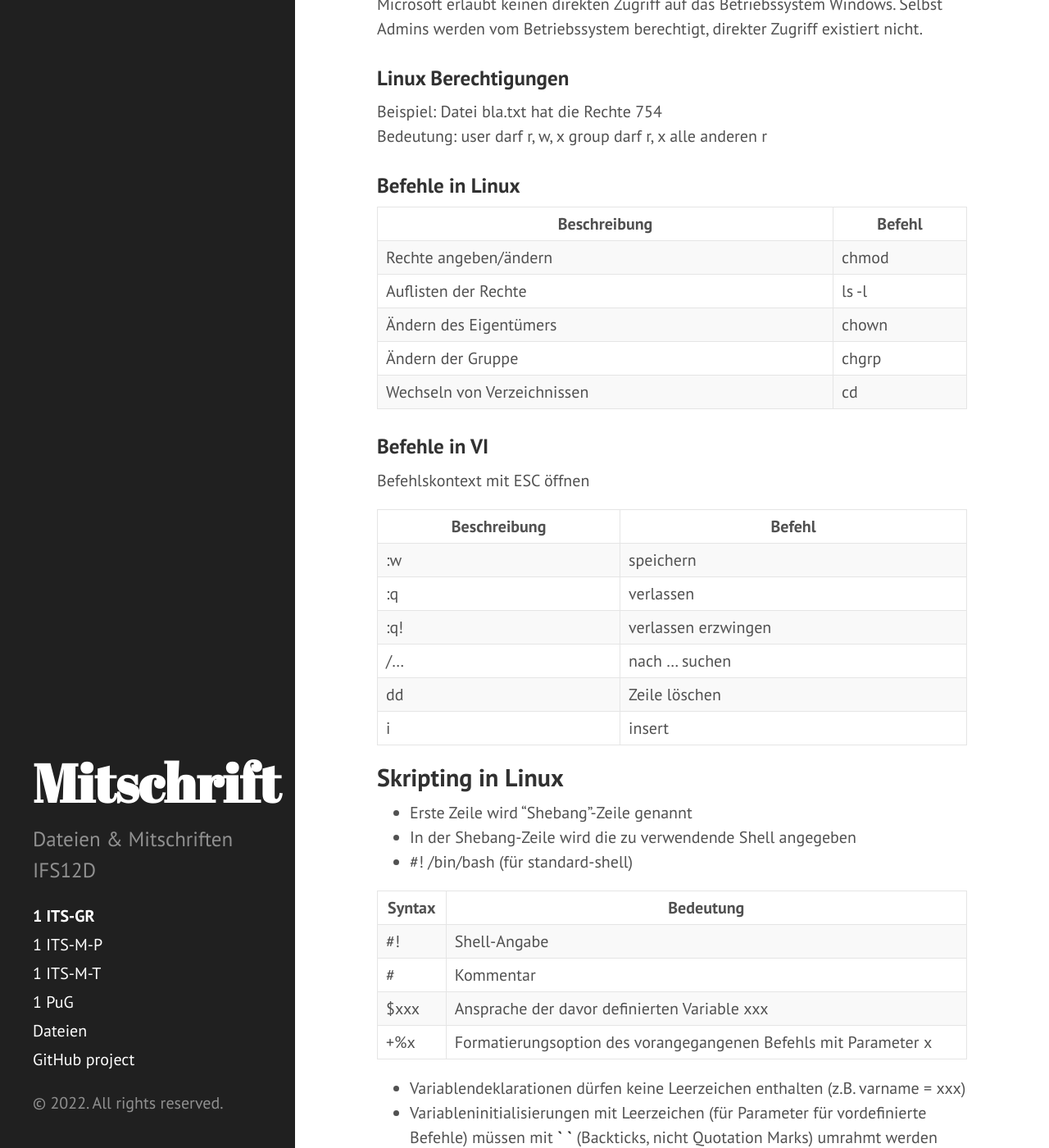
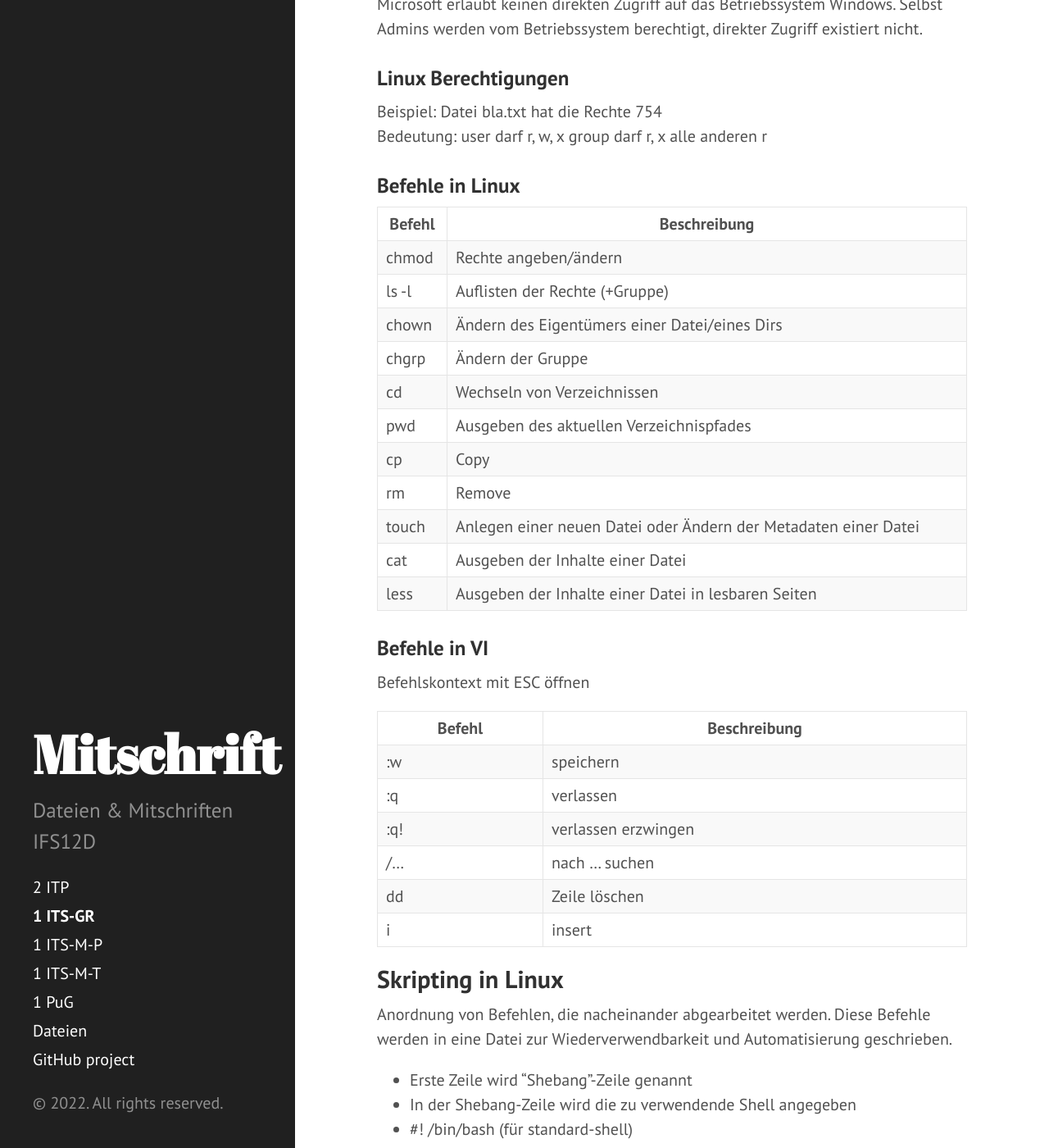
Before and after one commit to Semoxea/semoxea.github.io, a Jekyll site: the page built from data/entries/ITS-GR/ITSGR-Block1.md, in a window 1280 px wide and 1400 px high, scrolled down 591 px. Shown: the whole window at 82% size. Built offline with Jekyll 4.4.1, drawn with Linux system fonts in a browser that asks for light colours; Markdown is read by kramdown in place of the engine named in the settings.

Commit message:
Mo Morgen

```diff
--- /dev/null
+++ b/data/entries/ITP/ITP-Block2.md
@@ -0,0 +1,4 @@
+---
+layout: page
+title: 2 ITP
+---
--- a/data/entries/ITS-GR/ITSGR-Block1.md
+++ b/data/entries/ITS-GR/ITSGR-Block1.md
@@ -20,19 +20,25 @@ Bedeutung:  user darf r, w, x
 
 ### Befehle in Linux
 
-|Beschreibung|Befehl|
+|Befehl|Beschreibung|
 |--|--|
-|Rechte angeben/ändern|chmod|
-|Auflisten der Rechte|ls -l|
-|Ändern des Eigentümers|chown|
-|Ändern der Gruppe|chgrp|
-|Wechseln von Verzeichnissen|cd|
+|chmod|Rechte angeben/ändern|
+|ls -l|Auflisten der Rechte (+Gruppe)|
+|chown|Ändern des Eigentümers einer Datei/eines Dirs|
+|chgrp|Ändern der Gruppe|
+|cd|Wechseln von Verzeichnissen|
+|pwd|Ausgeben des aktuellen Verzeichnispfades|
+|cp|Copy|
+|rm|Remove|
+|touch|Anlegen einer neuen Datei oder Ändern der Metadaten einer Datei|
+|cat|Ausgeben der Inhalte einer Datei|
+|less|Ausgeben der Inhalte einer Datei in lesbaren Seiten|
 
 ### Befehle in VI
 
 Befehlskontext mit ESC öffnen
 
-|Beschreibung|Befehl|
+|Befehl|Beschreibung|
 |--|--|
 |:w|speichern|
 |:q|verlassen|
@@ -42,6 +48,8 @@ Befehlskontext mit ESC öffnen
 |i|insert|
 
 ## Skripting in Linux
+
+Anordnung von Befehlen, die nacheinander abgearbeitet werden. Diese Befehle werden in eine Datei zur Wiederverwendbarkeit und Automatisierung geschrieben.
 
 - Erste Zeile wird "Shebang"-Zeile genannt
 - In der Shebang-Zeile wird die zu verwendende Shell angegeben
```
Also changed, not shown: 1 other file.
